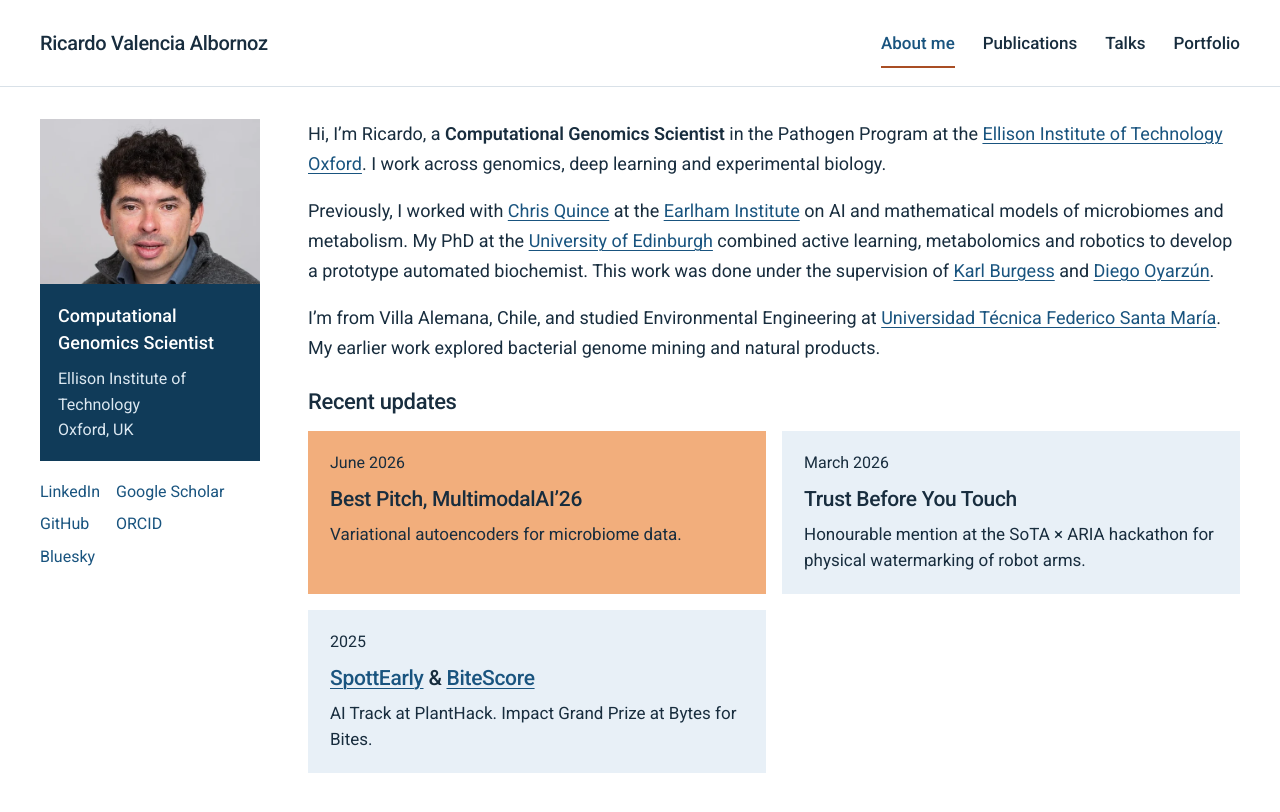
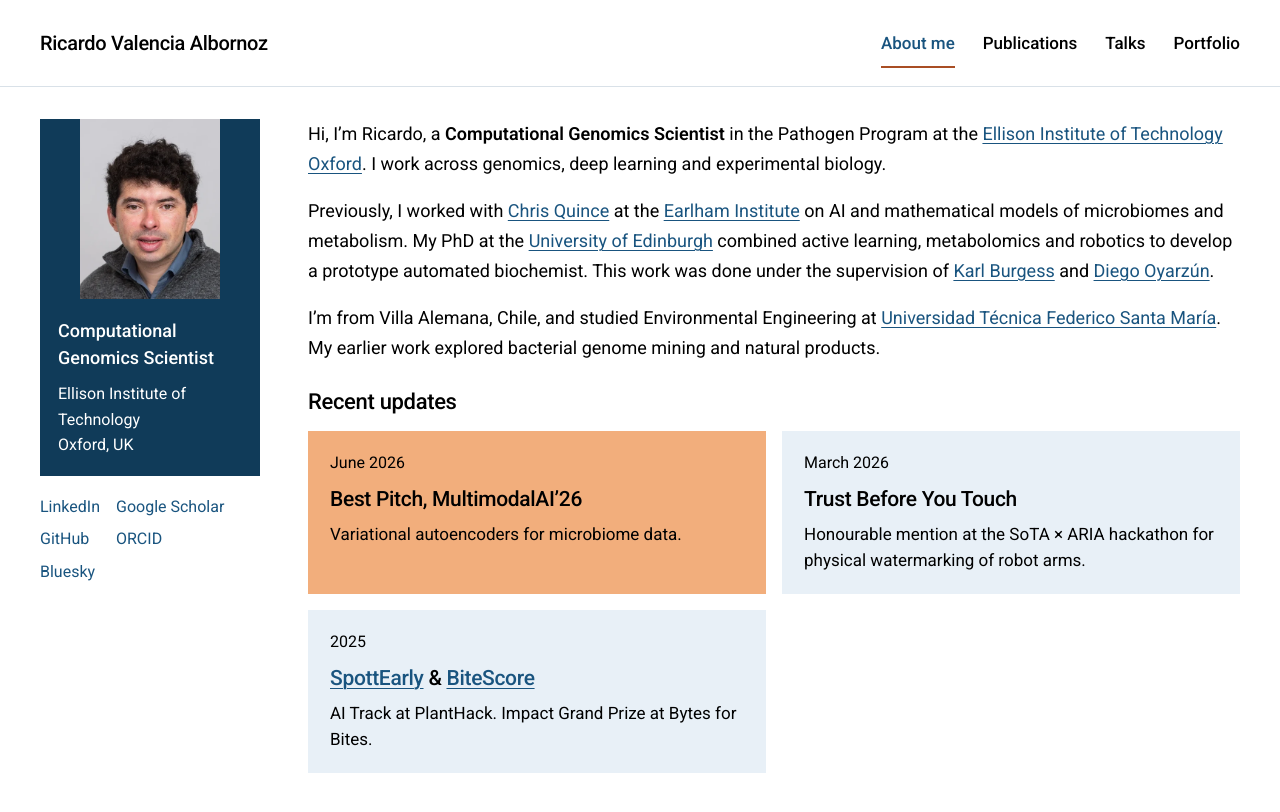
Before and after one commit to rvalenciaaz/rvalenciaaz.github.io, a Jekyll site: the page built from _pages/home.html, in a window 1280 px wide. Shown: the top 812 px of the page. Built offline with Jekyll 4.4.1, drawn with Linux system fonts in a browser that asks for light colours.

Commit message:
Use a passport-style portrait and black text

```diff
--- a/_includes/profile.html
+++ b/_includes/profile.html
@@ -2,8 +2,7 @@
   {% if page.url == '/' %}
   <div class="profile-card">
     <picture class="profile-photo">
-      <source media="(max-width:650px)" srcset="{{ '/assets/images/profilepic-mobile.webp' | relative_url }}">
-      <img src="{{ '/assets/images/profilepic-desktop.webp' | relative_url }}" alt="Ricardo Valencia Albornoz" width="600" height="391" fetchpriority="high">
+      <img src="{{ '/assets/images/profilepic-portrait.webp' | relative_url }}" alt="Ricardo Valencia Albornoz" width="400" height="489" fetchpriority="high">
     </picture>
     <div class="profile-caption">
       <p class="profile-role">{{ site.author.role }}</p>
--- a/assets/css/site.css
+++ b/assets/css/site.css
@@ -38,7 +38,7 @@
   src: url(../fonts/roboto/roboto-normal-latin.woff2) format('woff2');
   unicode-range: U+0000-00FF, U+0131, U+0152-0153, U+02BB-02BC, U+02C6, U+02DA, U+02DC, U+0304, U+0308, U+0329, U+2000-206F, U+20AC, U+2122, U+2191, U+2193, U+2212, U+2215, U+FEFF, U+FFFD;
 }
-:root{color-scheme:light;--blue:#19547f;--navy:#103b59;--ink:#182d3e;--muted:#536575;--orange:#a94e24;--apricot:#f2ae7c;--line:#d9e1e8;--pale-blue:#e8f0f7;--pale-orange:#fcf0e6;--paper:#fff;--canvas:#fff;--font:Roboto,"Helvetica Neue",Arial,sans-serif}
+:root{color-scheme:light;--blue:#19547f;--navy:#103b59;--ink:#000;--muted:#000;--orange:#a94e24;--apricot:#f2ae7c;--line:#d9e1e8;--pale-blue:#e8f0f7;--pale-orange:#fcf0e6;--paper:#fff;--canvas:#fff;--font:Roboto,"Helvetica Neue",Arial,sans-serif}
 *{box-sizing:border-box}
 html{background:var(--canvas);scroll-behavior:smooth;scroll-padding-top:24px}
 body{margin:0;min-height:100vh;display:flex;flex-direction:column;background:var(--canvas);color:var(--ink);font:18px/1.65 var(--font);-webkit-font-smoothing:antialiased}
@@ -66,15 +66,15 @@ strong{font-weight:600}
 .site-nav>a{font-size:17px;white-space:nowrap;text-decoration:none;padding-block:28px;font-weight:500;color:var(--ink);position:relative}
 .site-nav>a:hover,.site-nav>a[aria-current=page]{color:var(--blue)}
 .site-nav>a[aria-current=page]:after{content:'';position:absolute;bottom:17px;left:0;right:0;height:2px;background:var(--orange)}
-.menu-toggle{display:none;align-items:center;gap:10px;background:white;color:var(--blue);border:1px solid var(--line);padding:8px 12px;font-size:17px}
+.menu-toggle{display:none;align-items:center;gap:10px;background:white;color:var(--ink);border:1px solid var(--line);padding:8px 12px;font-size:17px}
 .site-shell{display:grid;grid-template-columns:220px minmax(0,1fr);gap:48px;align-items:start;padding-block:32px 36px;flex:1}
 .profile{font-size:17px;line-height:1.5}
 .profile-card{background:var(--navy);color:white}
-.profile-photo{display:block;width:100%;height:165px;overflow:hidden}
-.profile-photo img{width:100%;height:100%;object-fit:cover;object-position:54% 10%}
+.profile-photo{display:block;width:140px;height:180px;margin-inline:auto;overflow:hidden}
+.profile-photo img{width:100%;height:100%;object-fit:cover;object-position:center}
 .profile-caption{padding:18px;overflow-wrap:anywhere}
 .profile-role{font-size:18px;font-weight:500;line-height:1.5;margin-bottom:10px}
-.profile-affiliation{font-size:16px;line-height:1.6;color:#dce8f1;margin:0}
+.profile-affiliation{font-size:16px;line-height:1.6;color:white;margin:0}
 .profile-affiliation a{color:inherit;text-decoration:none}
 .profile-affiliation a:hover{color:white;text-decoration:underline}
 .profile-caption :focus-visible{outline-color:var(--apricot)}
@@ -156,7 +156,6 @@ a.update-panel:hover h3,a.update-panel:focus-visible h3{text-decoration:underlin
   .site-nav>a{padding-block:23px}
   .site-nav>a[aria-current=page]:after{bottom:14px}
   .home-page .site-shell{padding-block:24px}
-  .home-page .profile-photo{height:158px}
   .home-page .home-content>p{margin-bottom:16px}
   .home-page .home-updates{margin-top:20px}
   .home-page .update-panel{padding:18px 20px}
@@ -180,7 +179,6 @@ a.update-panel:hover h3,a.update-panel:focus-visible h3{text-decoration:underlin
   .js .site-nav{display:none;position:absolute;top:100%;left:-28px;right:-28px;width:auto;padding:18px 28px 24px;background:white;border-bottom:1px solid var(--line);z-index:10}
   .js .menu-toggle[aria-expanded=true]+.site-nav{display:flex}
   .site-shell{grid-template-columns:210px minmax(0,1fr);gap:26px;padding-block:25px}
-  .profile-photo{height:158px}
   h1{font-size:32px}
   .article-heading h1{font-size:30px}
 }
@@ -193,8 +191,7 @@ a.update-panel:hover h3,a.update-panel:focus-visible h3{text-decoration:underlin
   .site-shell{display:flex;flex-direction:column;gap:28px;padding-block:24px}
   .profile{width:100%}
   .profile-card{display:grid;grid-template-columns:112px minmax(0,1fr);min-height:180px}
-  .profile-photo{position:relative;width:112px;height:auto}
-  .profile-photo img{position:absolute;inset:0;object-position:53% top}
+  .profile-photo{width:112px;height:144px;align-self:center}
   .profile-role{font-size:17px;margin-bottom:8px}
   .profile-links{display:flex;flex-wrap:wrap;gap:6px 18px;margin:0}
   .profile-card+.profile-links{margin-top:14px}
@@ -226,6 +223,6 @@ a.update-panel:hover h3,a.update-panel:focus-visible h3{text-decoration:underlin
 @media(max-width:360px){
   .wordmark{max-width:175px;font-size:17px}
   .profile-card{grid-template-columns:96px minmax(0,1fr)}
-  .profile-photo{width:96px}
+  .profile-photo{width:96px;height:calc(96px * 9 / 7)}
 }
 @media(prefers-reduced-motion:reduce){html{scroll-behavior:auto}.publication-row,.talk-row,.project-image img{transition:none}.project-card:hover .project-image img,.project-card:focus-within .project-image img{transform:none}}
```
Also changed, not shown: README.md (+2 -2 lines), tests/check_site.py (+2 -3 lines), assets/images/profilepic-desktop.webp (deleted), assets/images/profilepic-portrait.webp (renamed from assets/images/profilepic-mobile.webp).
